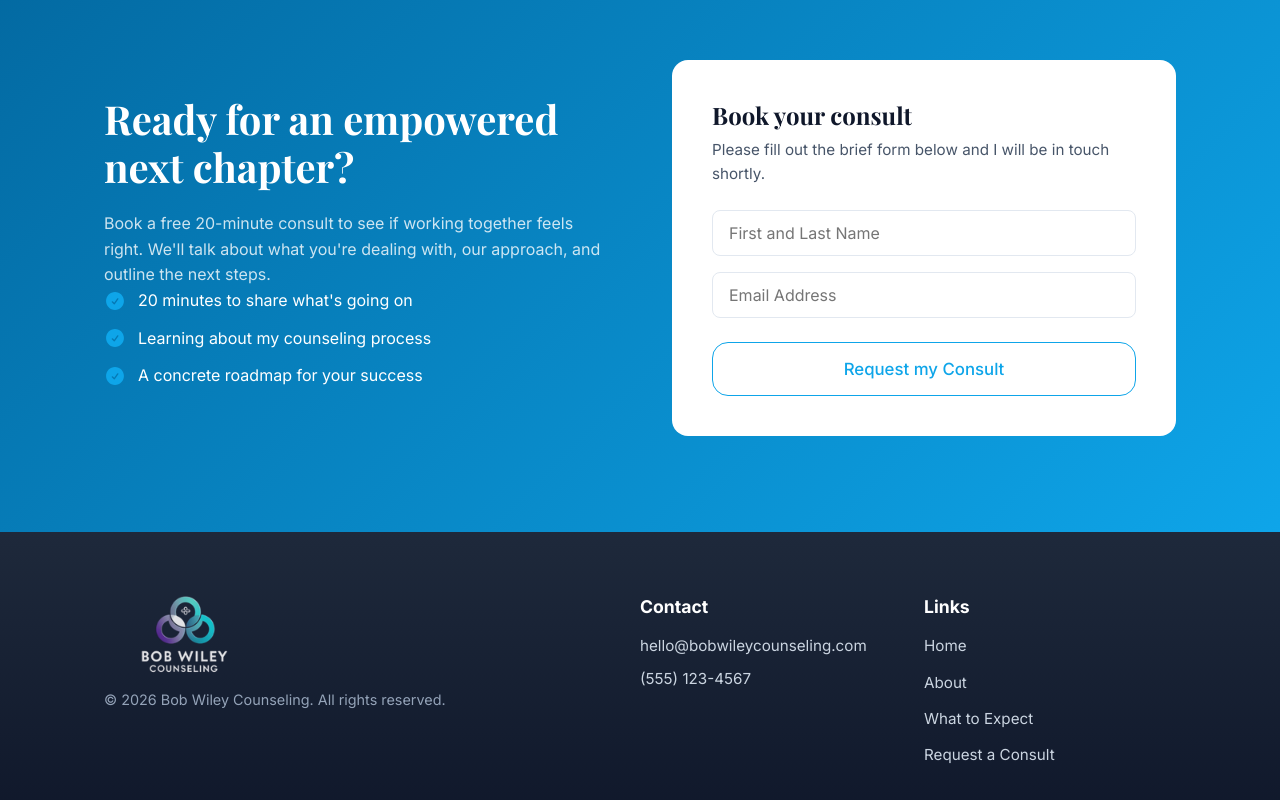
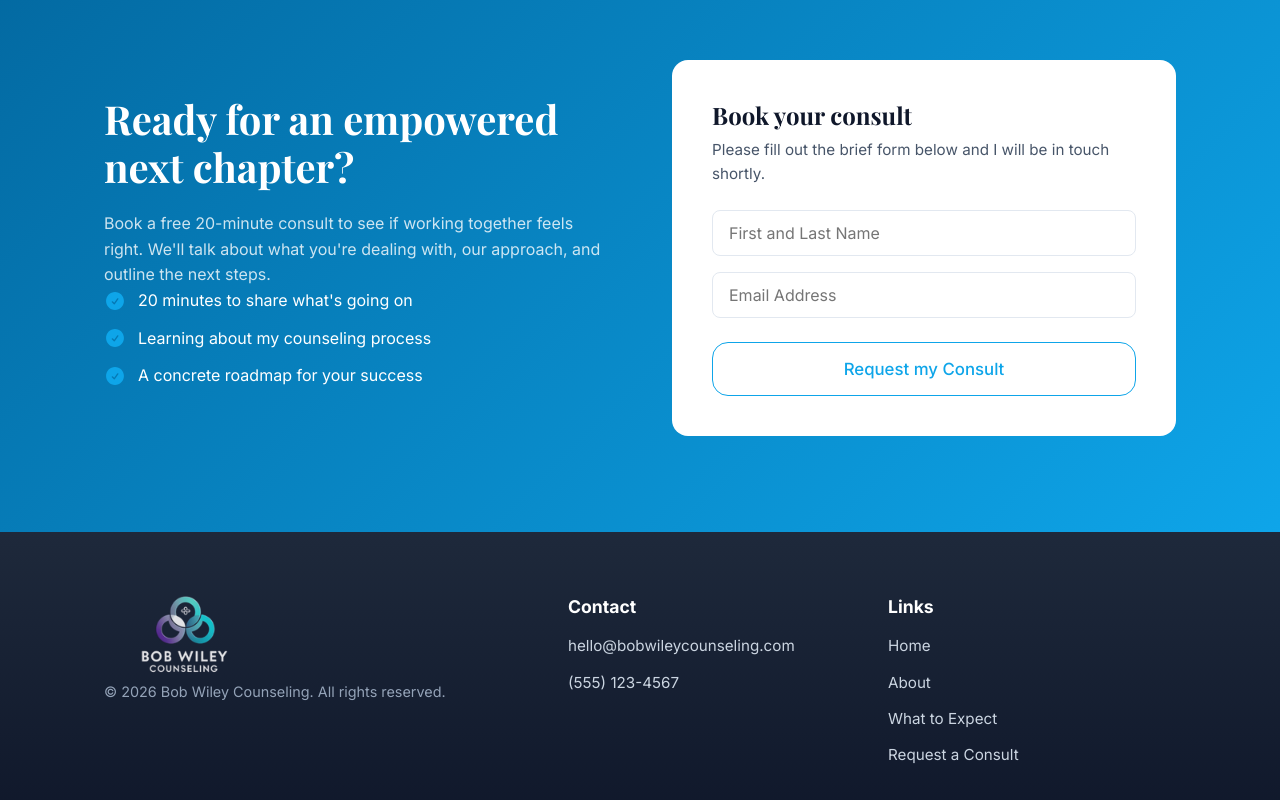
Before and after one commit to SebastianTamayo/bob-wiley-counseling, a Next.js app: page / in a window 1280 px wide. Shown: the part 4161-4961 px from the top of the page. Built offline with nearby package versions, Linux system fonts and the light colour scheme; no server answers; a web font is replaced by a local one.

Commit message:
refactor: optimize footer UX with native links and balanced column grids

```diff
--- a/src/app/globals.css
+++ b/src/app/globals.css
@@ -245,7 +245,7 @@ button, input, textarea {
 
 .footer-container {
   display: grid;
-  grid-template-columns: 2fr 1fr 1fr;
+  grid-template-columns: 1.5fr 1fr 1fr;
   gap: 2rem;
   margin-bottom: 2rem;
 }
@@ -259,7 +259,7 @@ button, input, textarea {
   height: 80px;
   width: auto;
   display: block;
-  margin-bottom: 0.75rem;
+  margin-bottom: 0.25rem;
   opacity: 0.9;
 }
 
--- a/src/components/Footer.tsx
+++ b/src/components/Footer.tsx
@@ -12,8 +12,10 @@ export default function Footer() {
         </div>
         <div className="footer-col">
           <h4 className="footer-heading">Contact</h4>
-          <p className="footer-text">hello@bobwileycounseling.com</p>
-          <p className="footer-text">(555) 123-4567</p>
+          <nav className="footer-nav">
+            <a href="mailto:hello@bobwileycounseling.com">hello@bobwileycounseling.com</a>
+            <a href="tel:+15551234567">(555) 123-4567</a>
+          </nav>
         </div>
         <div className="footer-col">
           <h4 className="footer-heading">Links</h4>
```
